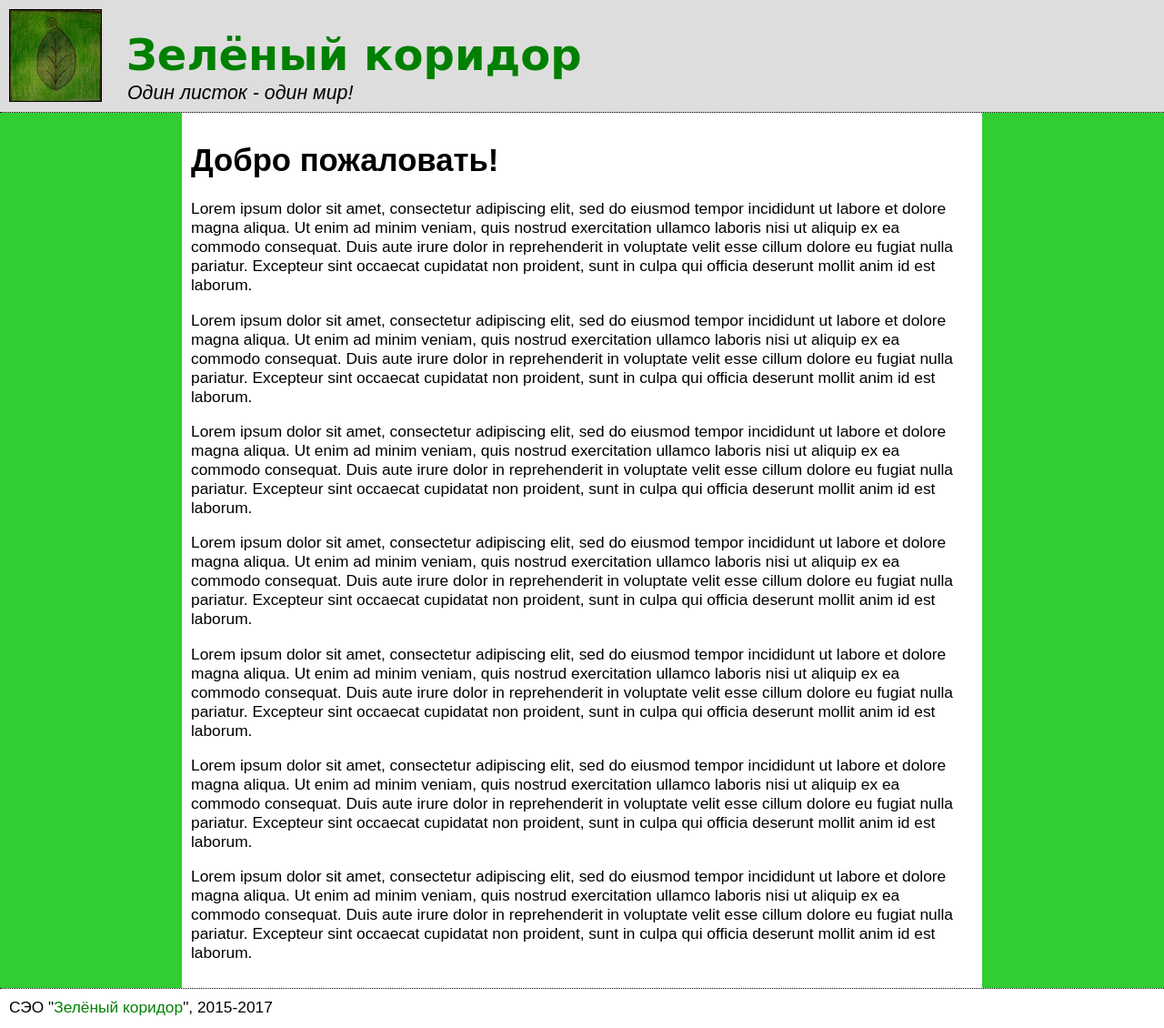
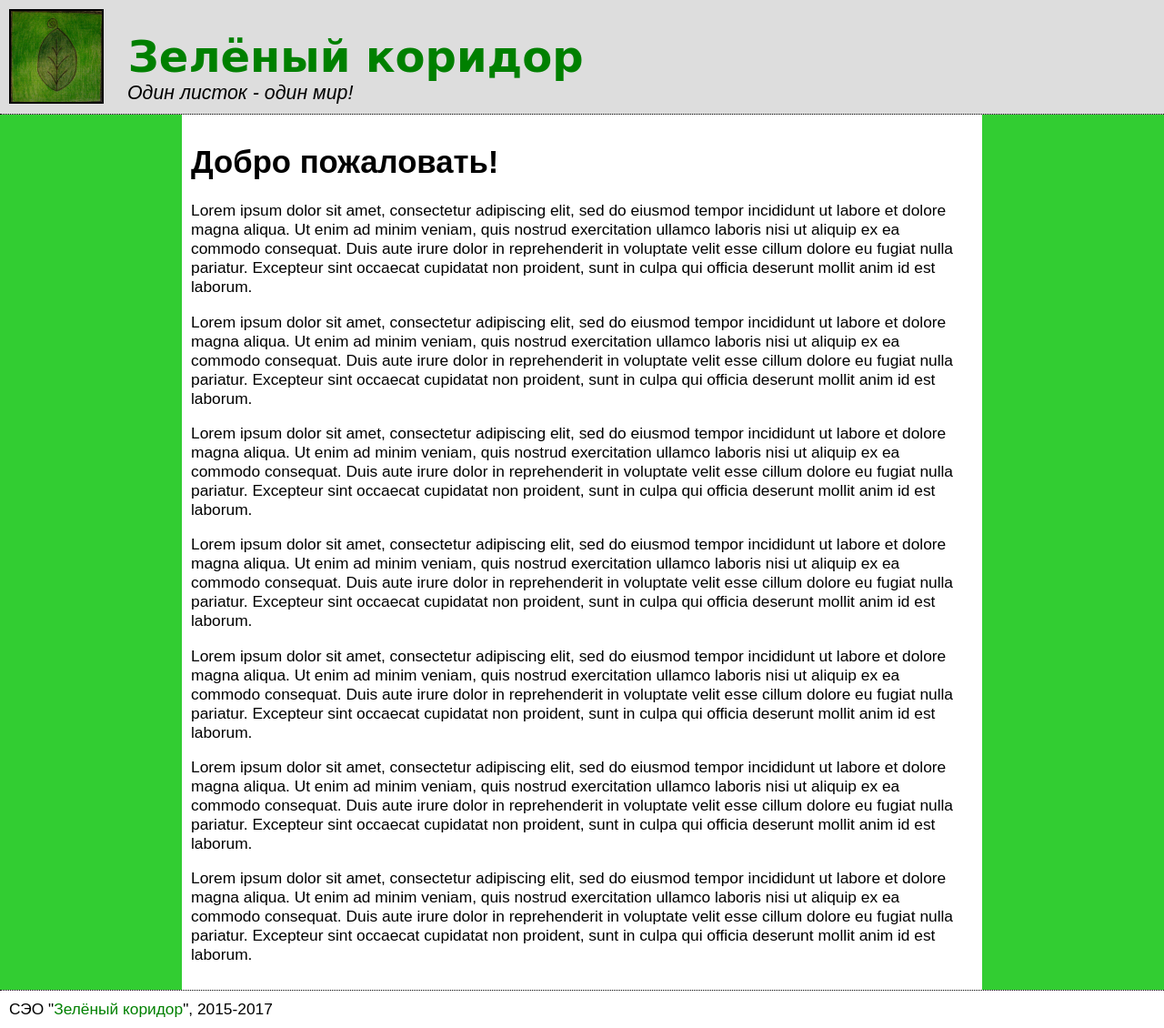
Before and after one commit to elkcl/zelkor.github.io, a Jekyll site: the page built from index.html, in a window 1280 px wide. Shown: the whole page at 91% size. Built offline with Jekyll 4.4.1, drawn with Linux system fonts in a browser that asks for light colours.

Commit message:
Граница 2\

```diff
--- a/css/main.css
+++ b/css/main.css
@@ -23,7 +23,7 @@ header {
 	margin: 10px;
 	margin-bottom: 0px;
 	padding: 0px;
-	border: thin solid black;
+	border: 2px solid black;
 }
 
 #title {
```
